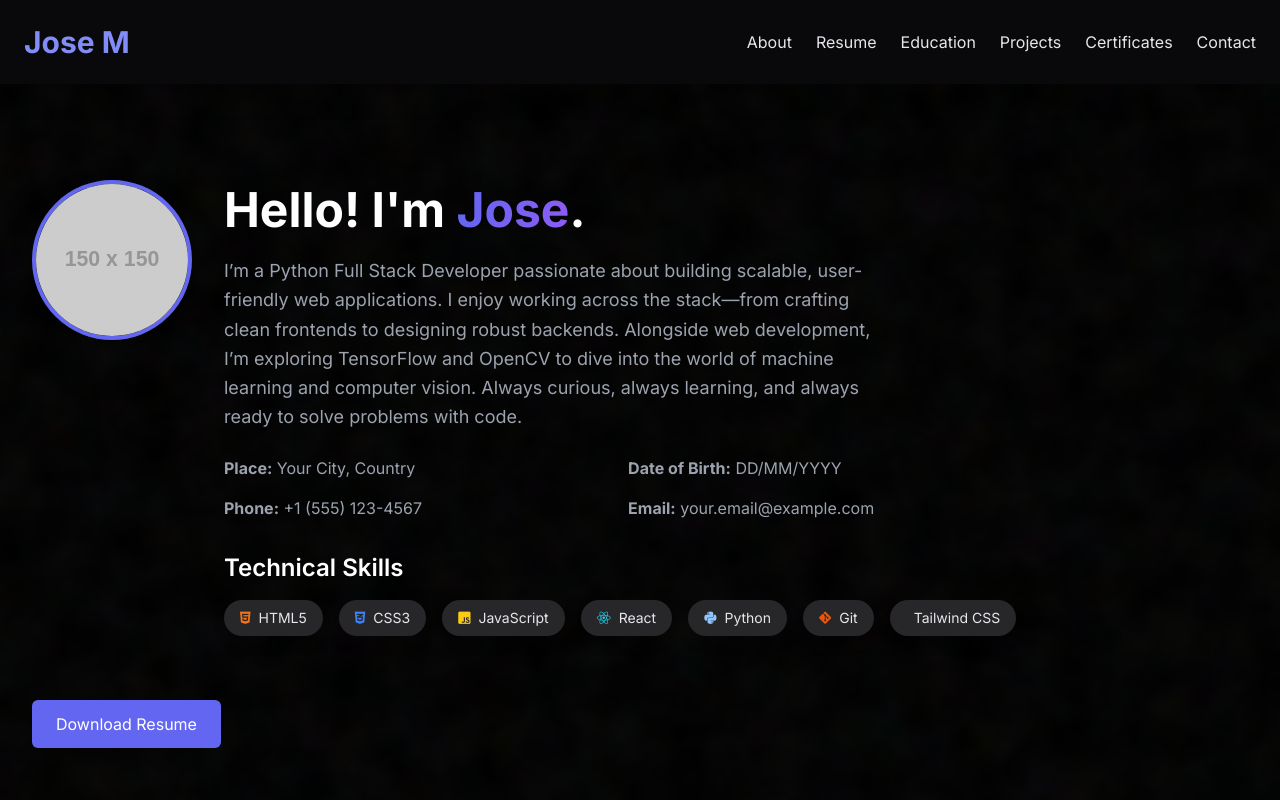
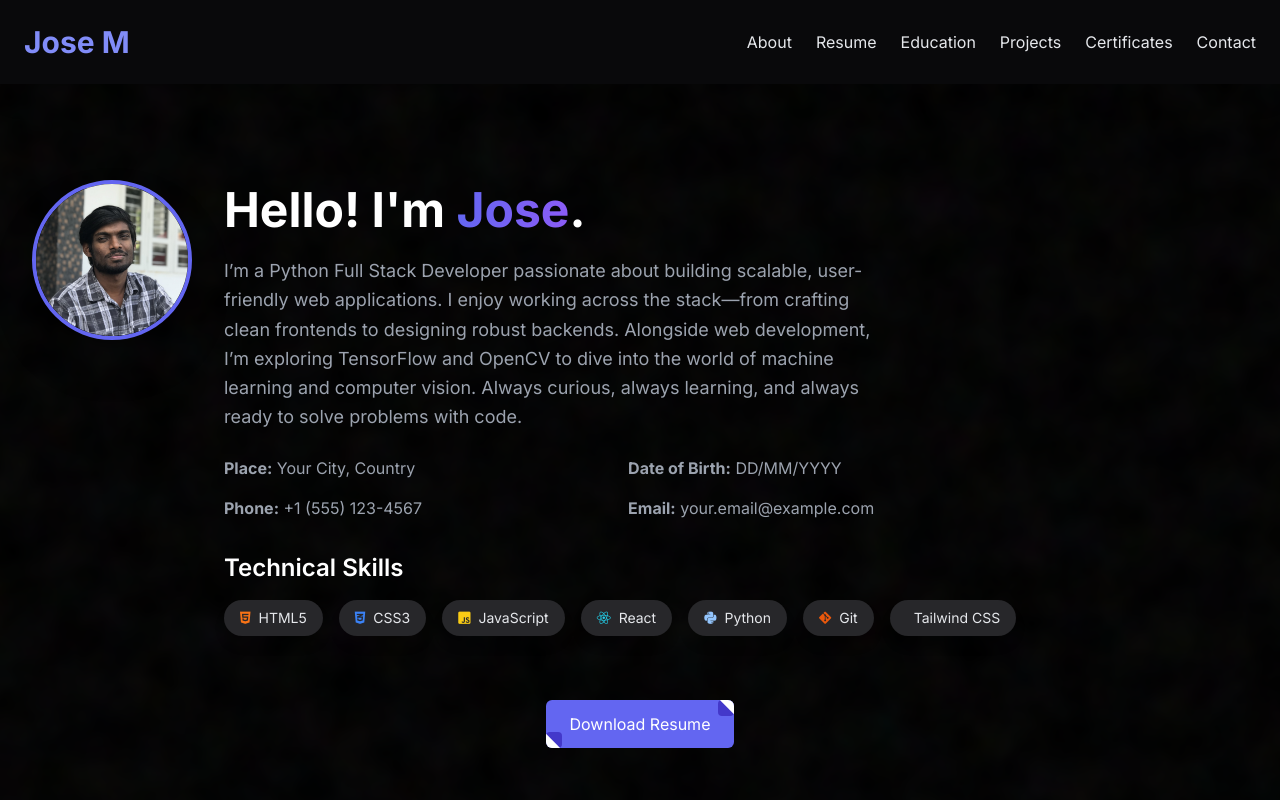
Before and after one commit to josekuttu/my_professional_portfolio, a plain HTML site: page index.html in a window 1280 px wide. Shown: the top 800 px of the page. Drawn offline with nearby package versions, Linux system fonts and the light colour scheme; placeholder pictures from the web are drawn by us; some icons are missing.

Commit message:
added profile photo

```diff
--- a/index.html
+++ b/index.html
@@ -108,7 +108,7 @@
         <section id="about" class="py-16 flex flex-col md:flex-row items-center md:items-start gap-8" data-aos="fade-up" data-aos-duration="1000">
             <!-- Profile Image -->
             <div class="flex-shrink-0">
-                <img src="https://placehold.co/150x150/6366f1/FFFFFF?text=PROFILE" alt="Your Profile Picture" class="w-40 h-40 rounded-full object-cover shadow-2xl border-4 border-indigo-500">
+                <img src="profile_photos/profile.jpg" alt="Your Profile Picture" class="w-40 h-40 rounded-full object-cover shadow-2xl border-4 border-indigo-500">
             </div>
 
             <div class="text-center md:text-left">
@@ -136,16 +136,36 @@
             </div>
 
         </section>
-        <a href="path/to/your/resume.pdf" download>
+        <div class="flex justify-center">
+  <!-- The button code goes here -->
+  <a href="resume/python_full_stack_resume.pdf" download>
     <button
       class="relative flex items-center px-6 py-3 overflow-hidden font-medium transition-all bg-indigo-500 rounded-md group"
     >
-            <!-- All the inner span elements go here -->
+      <span
+        class="absolute top-0 right-0 inline-block w-4 h-4 transition-all duration-500 ease-in-out bg-indigo-700 rounded group-hover:-mr-4 group-hover:-mt-4"
+      >
+        <span
+          class="absolute top-0 right-0 w-5 h-5 rotate-45 translate-x-1/2 -translate-y-1/2 bg-white"
+        ></span>
+      </span>
+      <span
+        class="absolute bottom-0 rotate-180 left-0 inline-block w-4 h-4 transition-all duration-500 ease-in-out bg-indigo-700 rounded group-hover:-ml-4 group-hover:-mb-4"
+      >
+        <span
+          class="absolute top-0 right-0 w-5 h-5 rotate-45 translate-x-1/2 -translate-y-1/2 bg-white"
+        ></span>
+      </span>
+      <span
+        class="absolute bottom-0 left-0 w-full h-full transition-all duration-500 ease-in-out delay-200 -translate-x-full bg-indigo-600 rounded-md group-hover:translate-x-0"
+      ></span>
       <span
         class="relative w-full text-left text-white transition-colors duration-200 ease-in-out group-hover:text-white"
         >Download Resume</span
       >
     </button>
+  </a>
+</div>
 
         <!-- Education Section -->
         <section id="education" class="py-16 px-10" data-aos="fade-up" data-aos-duration="1000">
```
Also changed, not shown: profile_photos/profile.jpg (added), 1 other file. Lines whose indentation alone changed are shown as unchanged.
